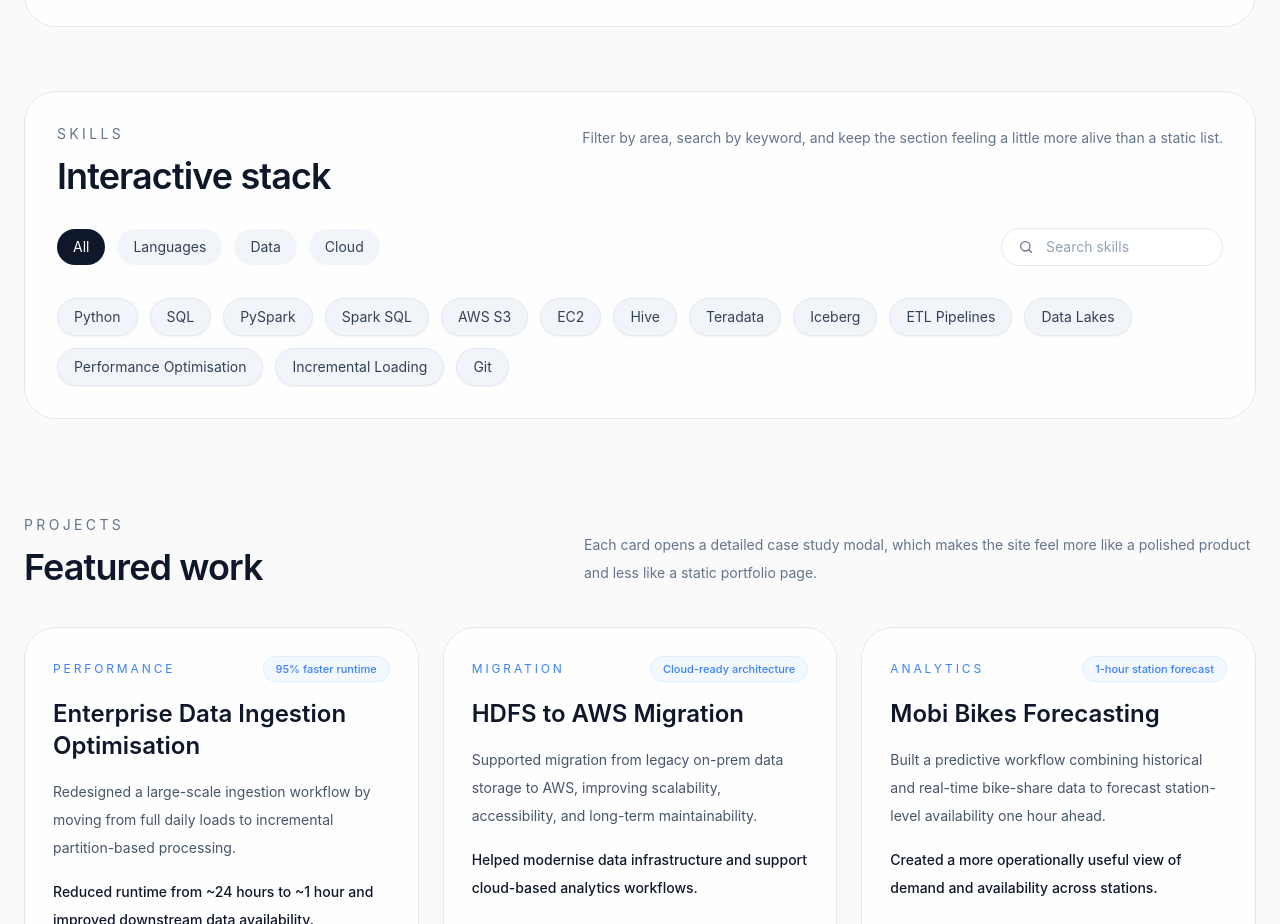
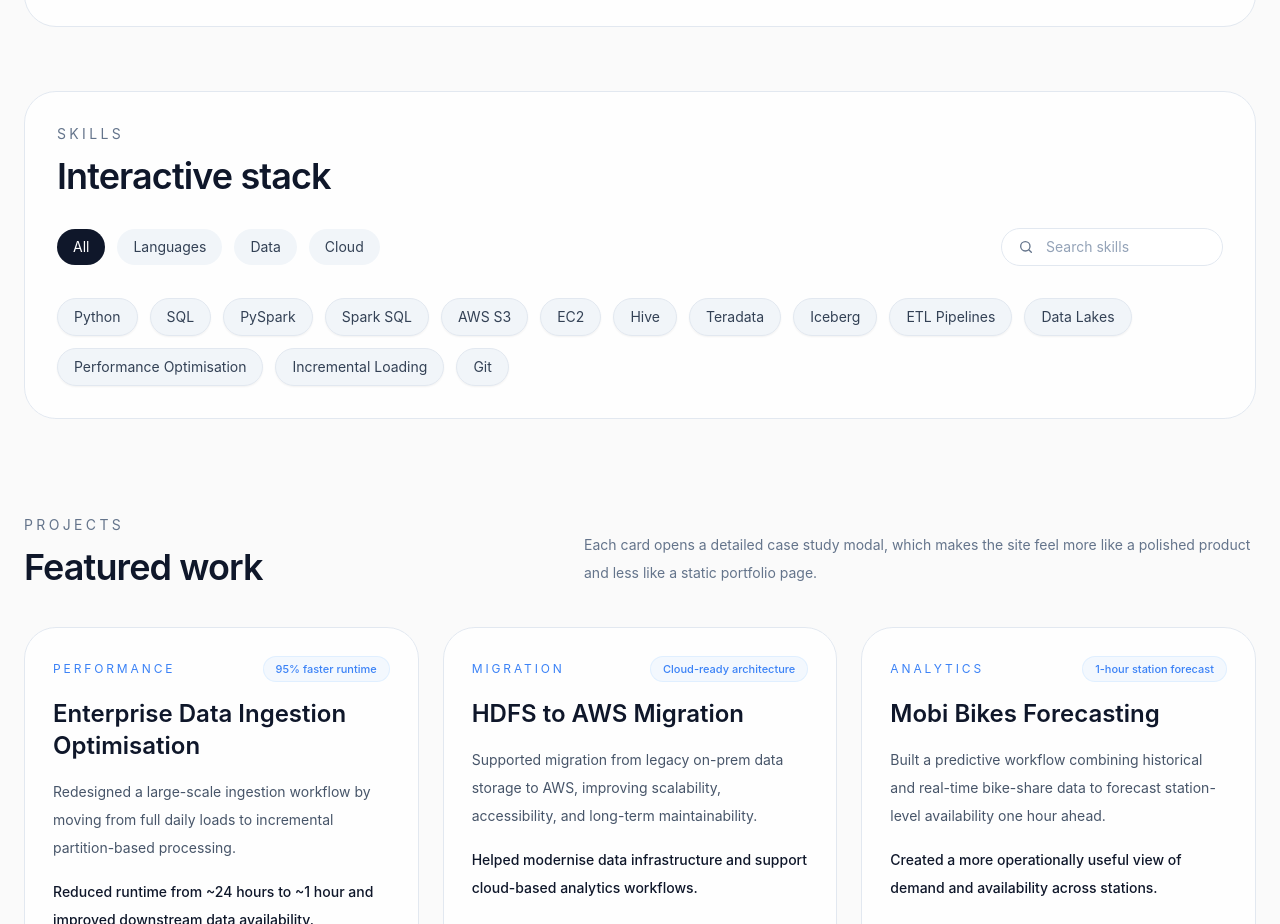
Before and after one commit to calum-nairn99/calum_portfolio_website, a React (Vite) app: page / in a window 1280 px wide. Shown: the part 2079-3003 px from the top of the page. Built offline with nearby package versions, Linux system fonts and the light colour scheme.

Commit message:
Update App.jsx

```diff
--- a/src/App.jsx
+++ b/src/App.jsx
@@ -1131,8 +1131,7 @@ export default function CalumPortfolioWebsite() {
                 </h3>
               </div>
               <p className={`max-w-2xl text-sm leading-7 ${themeClasses.soft}`}>
-                Filter by area, search by keyword, and keep the section feeling a
-                little more alive than a static list.
+
               </p>
             </div>
 
```
